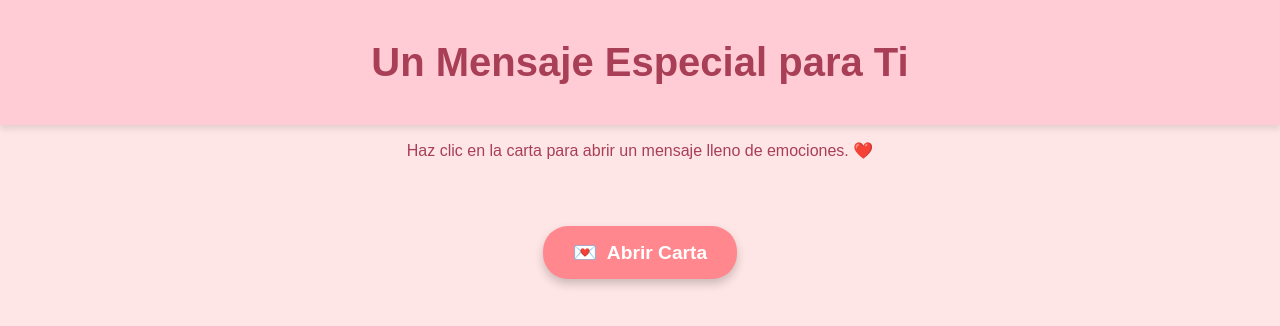
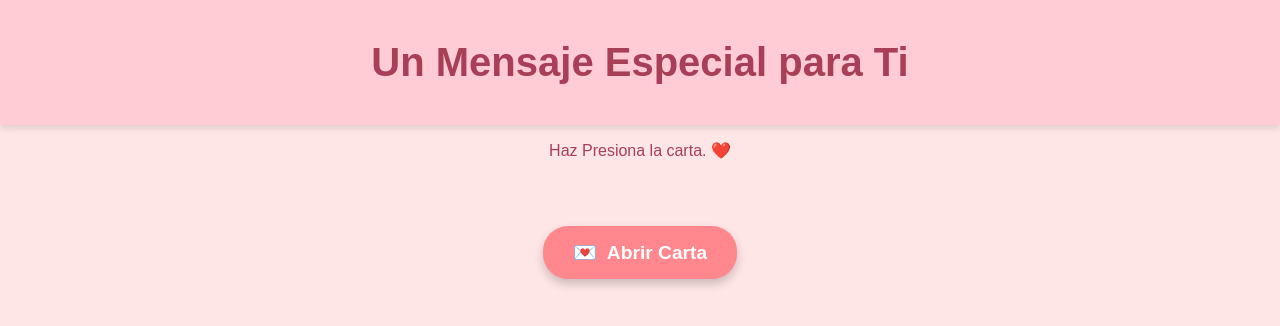
Before and after one commit to SantyJaramve/Rosas, a plain HTML site: page index.html in a window 1280 px wide. Drawn offline with Linux system fonts and the light colour scheme.

Commit message:
Update index.html

```diff
--- a/index.html
+++ b/index.html
@@ -3,7 +3,7 @@
 <head>
     <meta charset="UTF-8">
     <meta name="viewport" content="width=device-width, initial-scale=1.0">
-    <title>Interfaz Romántica</title>
+    <title>WPR</title>
     <style>
         body {
             background-color: #ffe6e6;
@@ -79,7 +79,7 @@
         <h1>Un Mensaje Especial para Ti</h1>
     </header>
     <main>
-        <p>Haz clic en la carta para abrir un mensaje lleno de emociones. ❤️</p>
+        <p>Haz Presiona la carta. ❤️</p>
         <button class="btn-carta" onclick="mostrarPoema()">Abrir Carta</button>
         <div id="poema">
             <p><strong>Volverte a Encontrar</strong></p>
```
